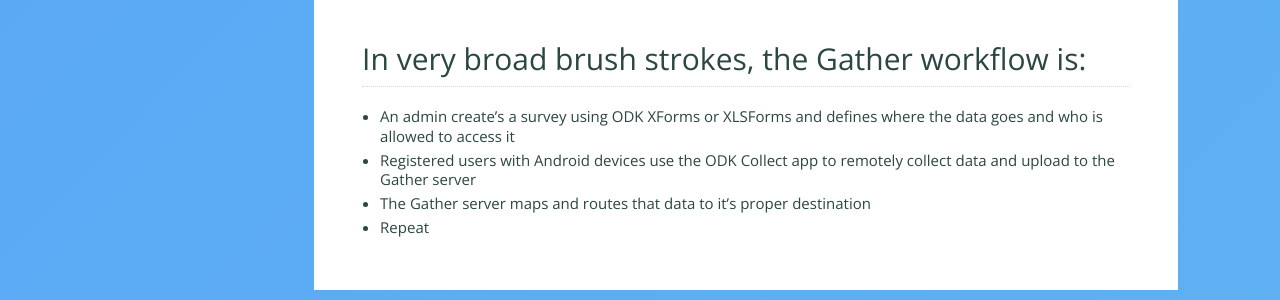
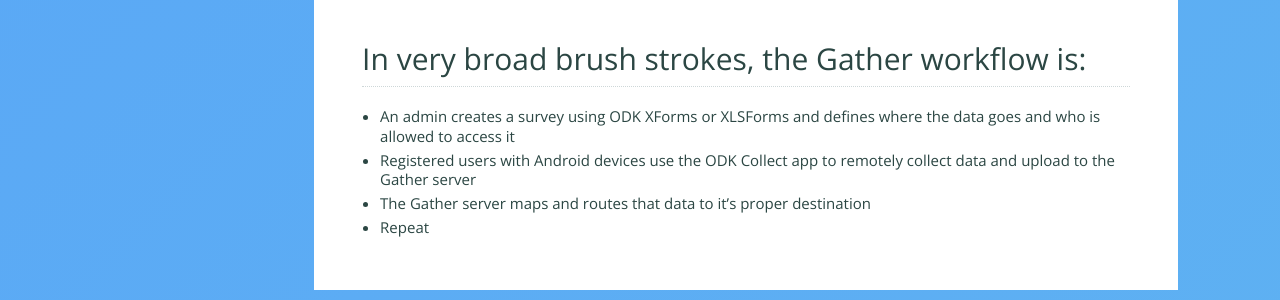
Before and after one commit to nixilla/gather, a Jekyll site: the page built from documentation/introduction/index.md, in a window 1280 px wide. Shown: the part 908-1208 px from the top of the page. Built offline with Jekyll 4.4.1, drawn with Linux system fonts in a browser that asks for light colours.

Commit message:
Update index.md

```diff
--- a/documentation/introduction/index.md
+++ b/documentation/introduction/index.md
@@ -23,7 +23,7 @@
 
 ## In very broad brush strokes, the Gather workflow is:
 
-- An admin create's a survey using ODK XForms or XLSForms and defines where the data goes and who is allowed to access it
+- An admin creates a survey using ODK XForms or XLSForms and defines where the data goes and who is allowed to access it
 - Registered users with Android devices use the ODK Collect app to remotely collect data and upload to the Gather server
 - The Gather server maps and routes that data to it's proper destination
 - Repeat
```
